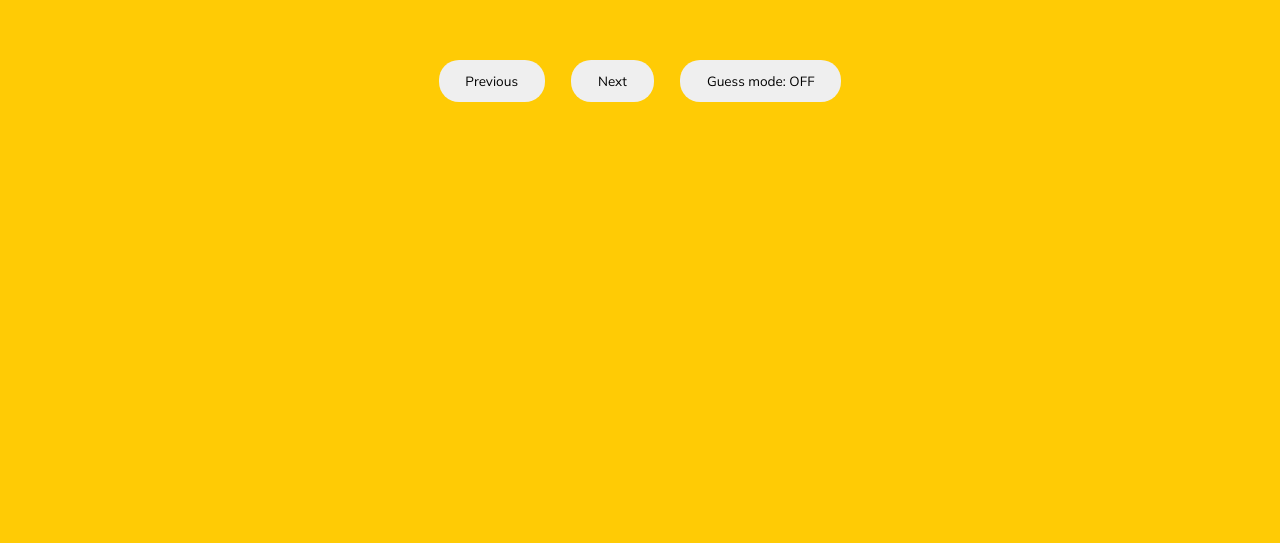
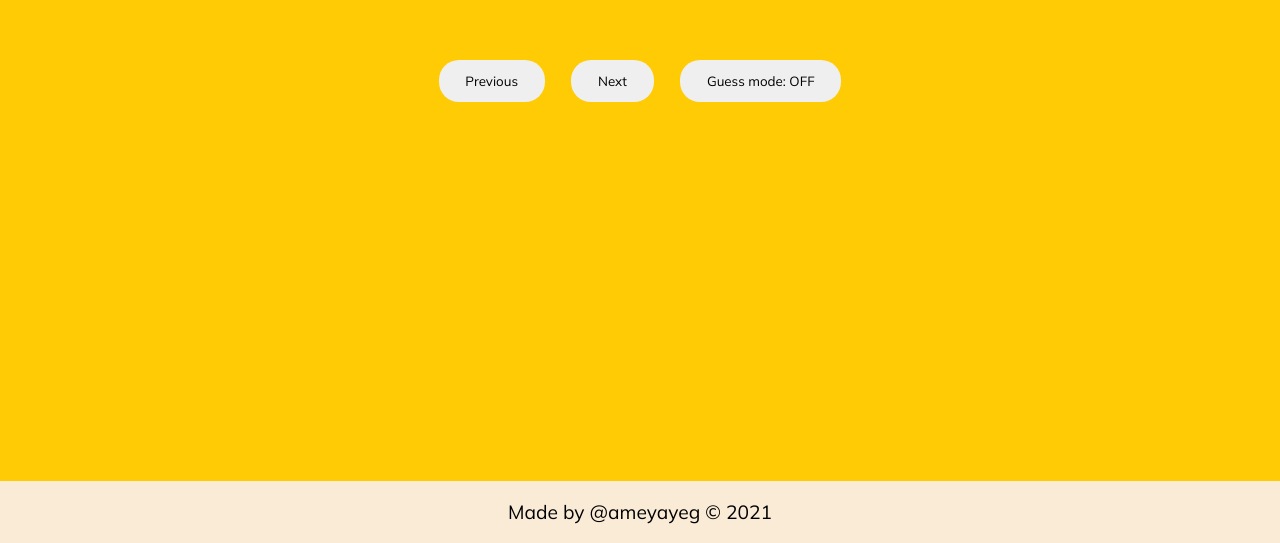
Before and after one commit to ameyayeg/pokedex-app, a plain HTML site: page index.html in a window 1280 px wide. Shown: the part 319-862 px from the top of the page. Before the commit the page ends 800 px from the top, so only its background shows below. Drawn offline with Linux system fonts and the light colour scheme; no server answers; a web font is replaced by a local one.

Commit message:
Added footer

```diff
--- a/index.html
+++ b/index.html
@@ -5,12 +5,9 @@
     <meta charset="UTF-8">
     <meta http-equiv="X-UA-Compatible" content="IE=edge">
     <meta name="viewport" content="width=device-width, initial-scale=1.0">
-    <link href="//db.onlinewebfonts.com/c/f4d1593471d222ddebd973210265762a?family=Pokemon" rel="stylesheet" type="text/css"/>
     <link rel="preconnect" href="https://fonts.googleapis.com">
     <link rel="preconnect" href="https://fonts.gstatic.com" crossorigin>
     <link href="https://fonts.googleapis.com/css2?family=Mulish:wght@200;400&display=swap" rel="stylesheet">
-    <link rel="preconnect" href="https://fonts.googleapis.com">
-    <link rel="preconnect" href="https://fonts.gstatic.com" crossorigin>
     <link href="https://fonts.googleapis.com/css2?family=Montserrat:wght@600&display=swap" rel="stylesheet">
     <link rel="stylesheet" href="style.css">
     <title>Pokedex</title>
@@ -28,7 +25,9 @@
             <button class="btn guess">Guess mode: OFF</button>
         </div>
     </main>
-
+    <footer>
+        Made by <a class="twitter" href="https://twitter.com/ameyayeg" target="_blank">@ameyayeg</a> &copy <span class="year"></span>
+    </footer>
     <script src="script.js"></script>
 </body>
 
--- a/script.js
+++ b/script.js
@@ -4,6 +4,7 @@ const buttonsDiv = document.querySelector('.buttonsdiv')
 const previousBtn = document.querySelector('.previous')
 const nextBtn = document.querySelector('.next')
 const guess = document.querySelector('.guess')
+const yearCopy = document.querySelector('.year')
 let difficult = false
 const text = " Who's that Pokémon?"
 let idx = 1
@@ -159,3 +160,6 @@ document.body.addEventListener("click", e => {
         e.target.classList.remove('hidden')
     }
 })
+
+
+yearCopy.innerHTML = (new Date().getFullYear());
--- a/style.css
+++ b/style.css
@@ -22,6 +22,24 @@ main {
   justify-content: center;
   margin: 0;
   min-height: 100vh;
+}
+
+footer {
+  text-align: center;
+  width: 100%;
+  background-color: antiquewhite;
+  padding: 1em;
+  font-size: 1.2rem;
+}
+
+footer .twitter {
+  text-decoration: none;
+  color: inherit;
+}
+
+footer .twitter:hover,
+footer .twitter:focus {
+  color: rebeccapurple;
 }
 
 .title {
```
